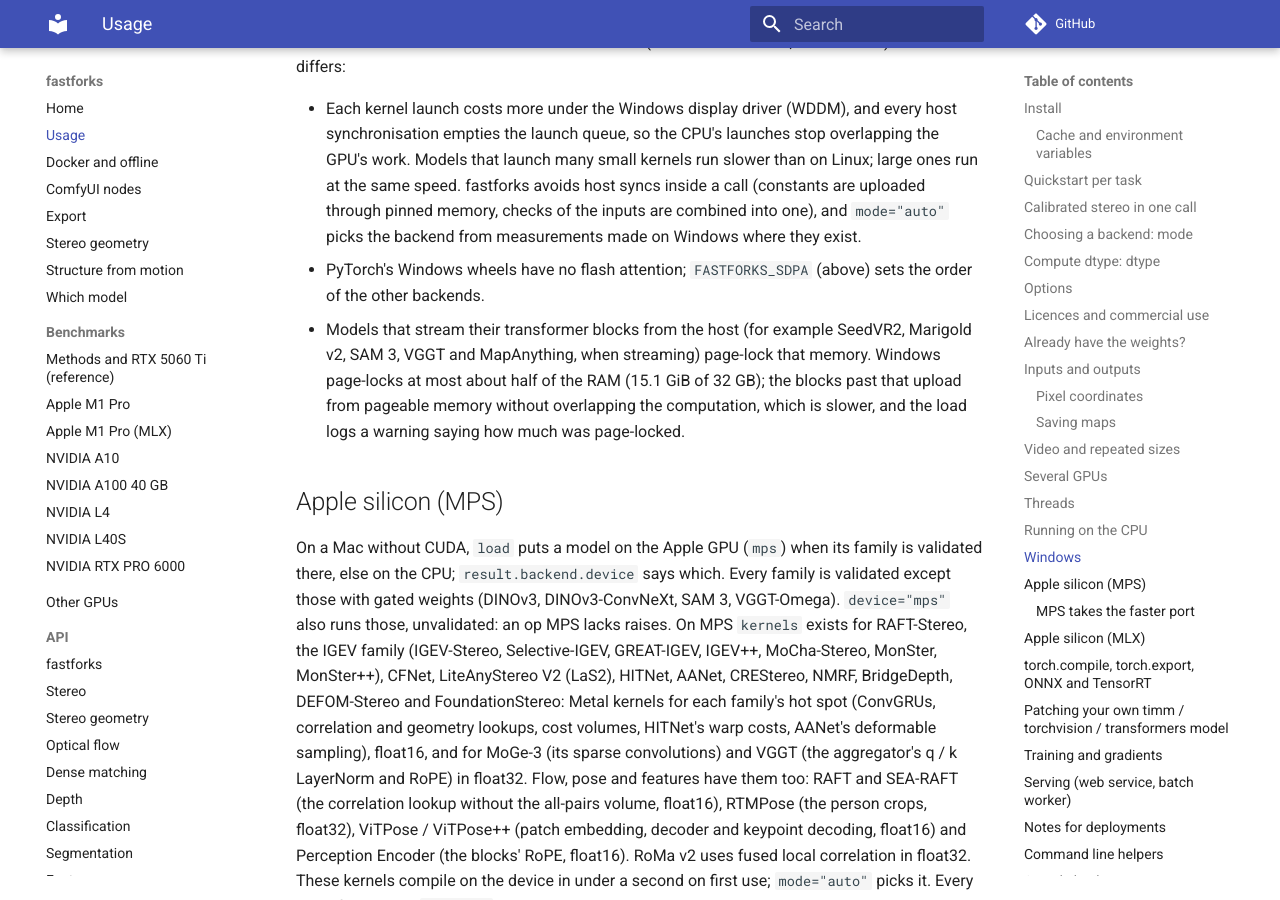
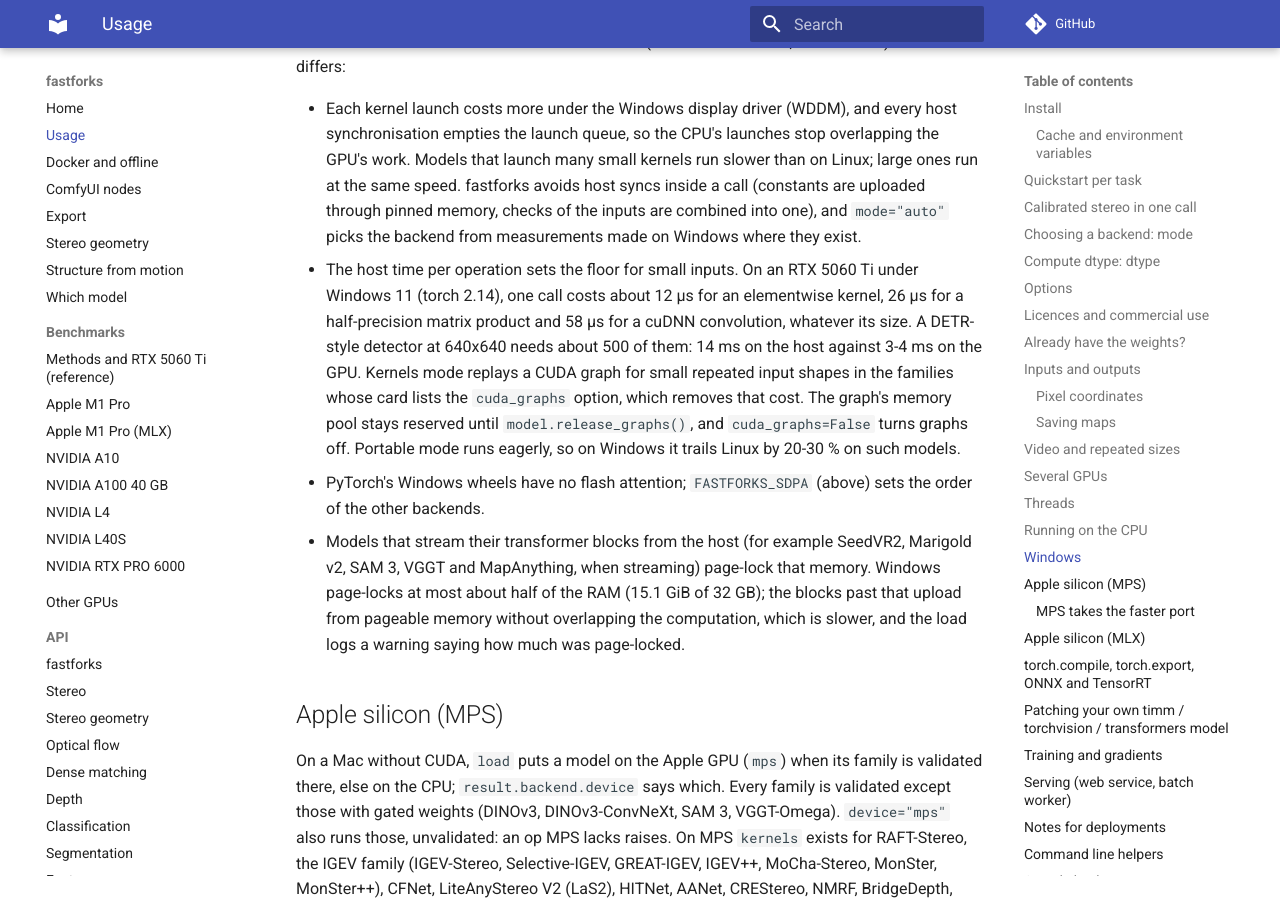
Before and after one commit to kleinicke/fastforks, an MkDocs documentation site: the page built from docs/usage.md, in a window 1280 px wide and 900 px high, scrolled down 20413 px. Built offline with MkDocs 1.6.1 and Material for MkDocs 9.7.7, drawn with Linux system fonts in a browser that asks for light colours; comment, search, counter and statistics services are not loaded.

Commit message:
Document the per-operation host cost under Windows
lw-detr and rtdetrv2 portable at 640x640 spend 14 ms on the host for
3-4 ms of GPU work: about 500 launches, one host sync. Measured per
call on an RTX 5060 Ti under Windows 11: 12 us elementwise, 26 us for
an fp16 matrix product, 58 us for a cuDNN convolution. That is the gap
to Linux on small inputs, and only graph replay removes it, so the
Windows section now says so and points to the `cuda_graphs` option.

Co-Authored-By: Claude Opus 5.5 <noreply@anthropic.com>

```diff
--- a/docs/usage.md
+++ b/docs/usage.md
@@ -704,6 +704,13 @@ The same wheels and backends run on Windows (tested: RTX 5060 Ti, Windows 11). W
   slower than on Linux; large ones run at the same speed. fastforks avoids host syncs inside a call (constants are
   uploaded through pinned memory, checks of the inputs are combined into one), and `mode="auto"` picks the backend
   from measurements made on Windows where they exist.
+- The host time per operation sets the floor for small inputs. On an RTX 5060 Ti under Windows 11 (torch 2.14), one
+  call costs about 12 µs for an elementwise kernel, 26 µs for a half-precision matrix product and 58 µs for a cuDNN
+  convolution, whatever its size. A DETR-style detector at 640x640 needs about 500 of them: 14 ms on the host
+  against 3-4 ms on the GPU. Kernels mode replays a CUDA graph for small repeated input shapes in the families whose
+  card lists the `cuda_graphs` option, which removes that cost. The graph's memory pool stays reserved until
+  `model.release_graphs()`, and `cuda_graphs=False` turns graphs off. Portable mode runs eagerly, so on Windows it
+  trails Linux by 20-30 % on such models.
 - PyTorch's Windows wheels have no flash attention; `FASTFORKS_SDPA` (above) sets the order of the other backends.
 - Models that stream their transformer blocks from the host (for example SeedVR2, Marigold v2, SAM 3, VGGT and
   MapAnything, when streaming) page-lock that memory.
```
